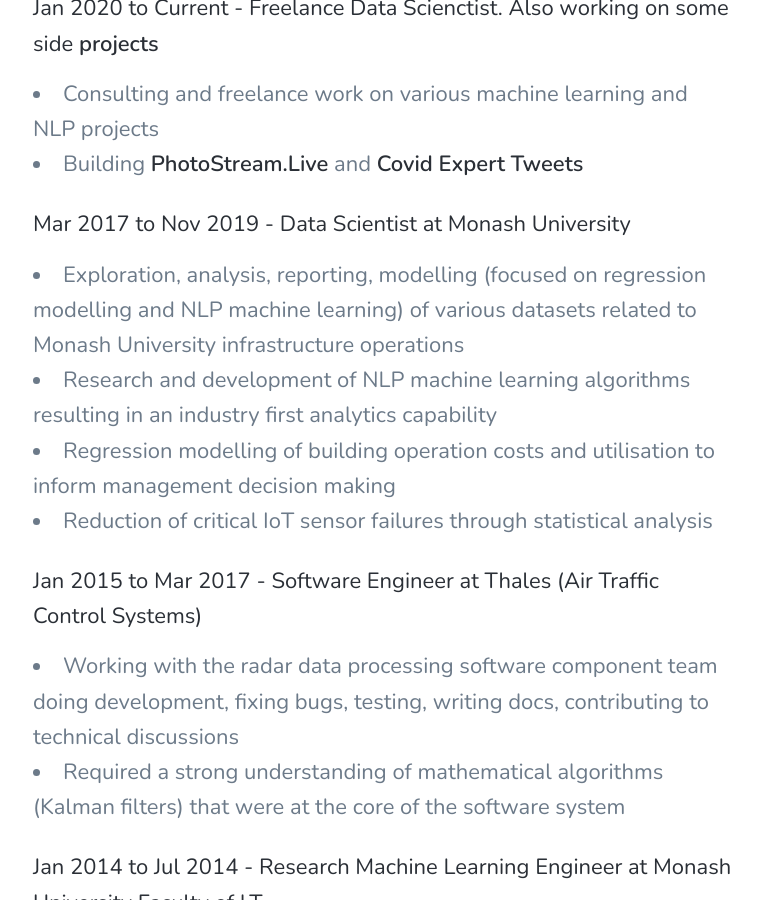
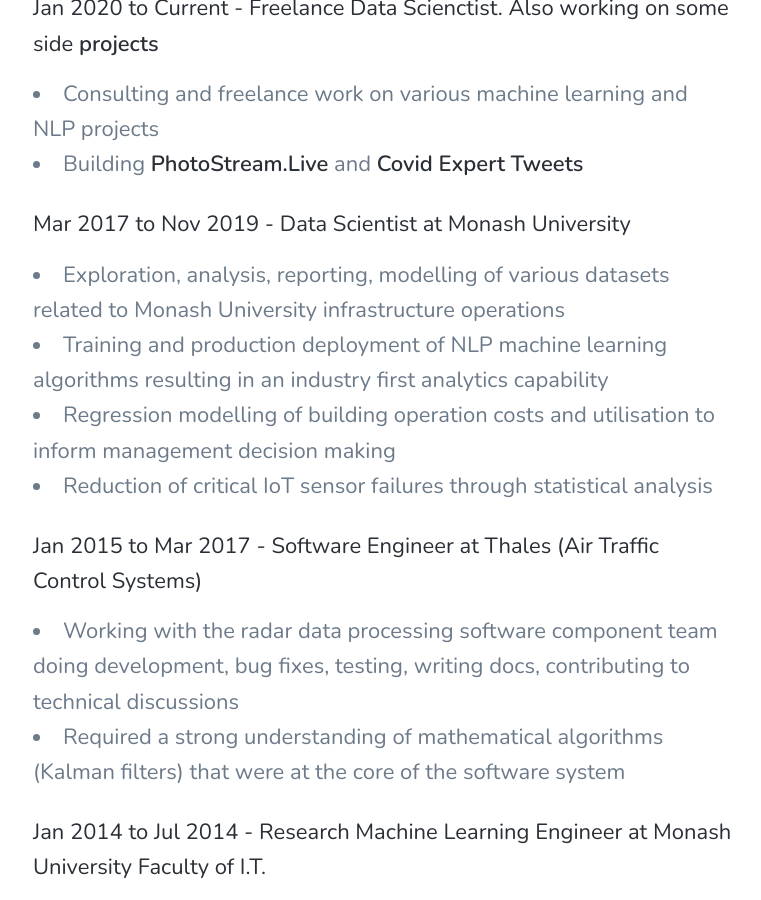
Before and after one commit to bhavikm/bhavikm.github.io, a Jekyll site: the page built from _pages/about.md, in a window 1280 px wide and 900 px high, scrolled down 1155 px. Shown: the whole window, without its empty margins (257-1018 px from the left). Built offline with Jekyll 4.4.1, drawn with Linux system fonts in a browser that asks for light colours; nearby versions of some CDN libraries.

Commit message:
about changes again

```diff
--- a/_pages/about.md
+++ b/_pages/about.md
@@ -19,15 +19,14 @@
 * Building <a href="/project/photostream-live">PhotoStream.Live</a> and <a href="/project/covid-expert-tweets">Covid Expert Tweets</a>
 
 #### Mar 2017 to Nov 2019 - Data Scientist at Monash University
-* Exploration, analysis, reporting, modelling (focused on regression modelling and NLP machine learning)
-of various datasets related to Monash University infrastructure operations
-* Research and development of NLP machine learning algorithms resulting in an industry first analytics
+* Exploration, analysis, reporting, modelling of various datasets related to Monash University infrastructure operations
+* Training and production deployment of NLP machine learning algorithms resulting in an industry first analytics
 capability
 * Regression modelling of building operation costs and utilisation to inform management decision making
 * Reduction of critical IoT sensor failures through statistical analysis
 
 #### Jan 2015 to Mar 2017 - Software Engineer at Thales (Air Traffic Control Systems)
-* Working with the radar data processing software component team doing development, fixing bugs, testing, writing docs, contributing to technical discussions
+* Working with the radar data processing software component team doing development, bug fixes, testing, writing docs, contributing to technical discussions
 * Required a strong understanding of mathematical algorithms (Kalman filters) that were at the core of the software system
 
 #### Jan 2014 to Jul 2014 - Research Machine Learning Engineer at Monash University Faculty of I.T.
```
Also changed, not shown: 1 other file.
